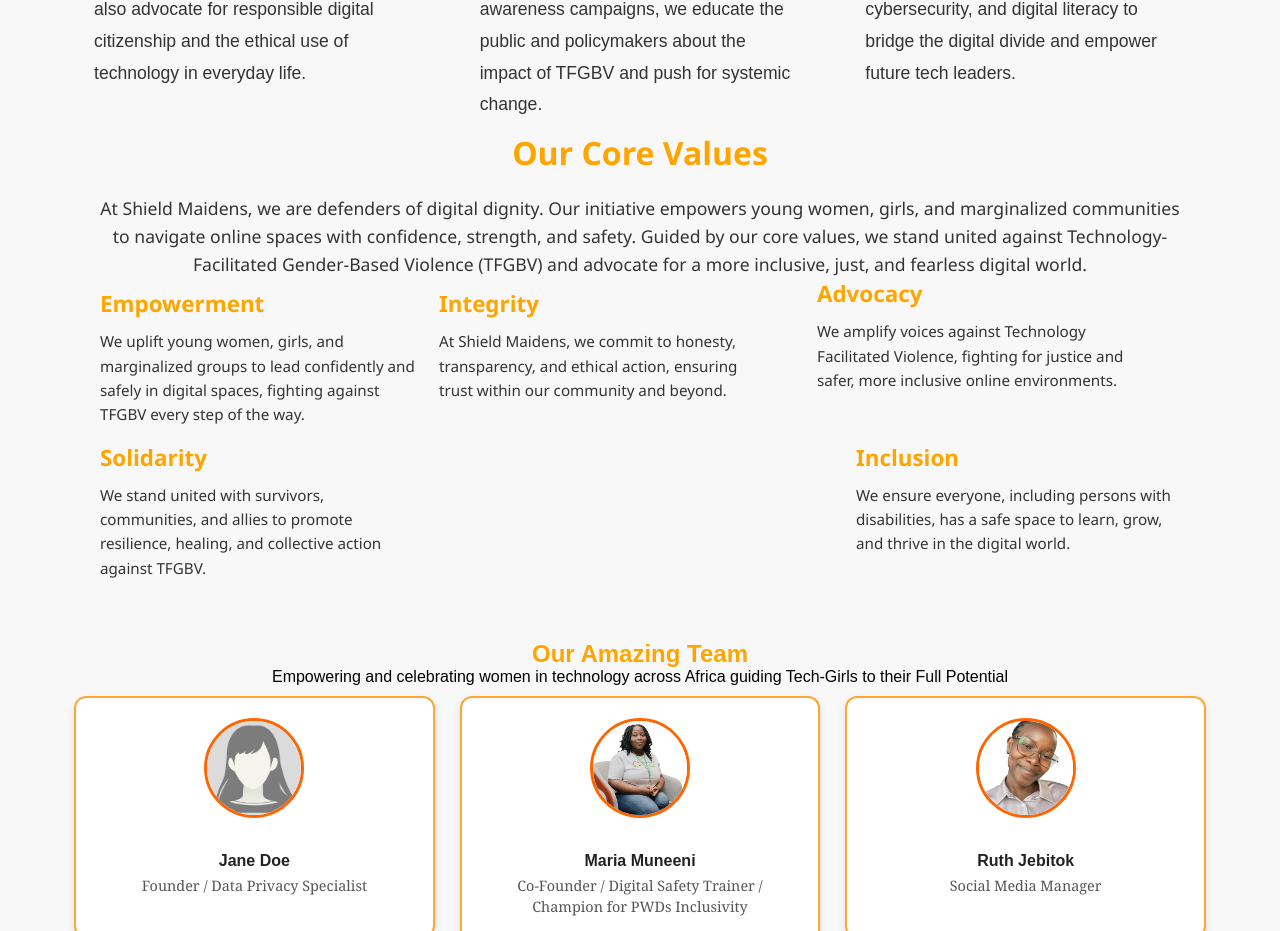
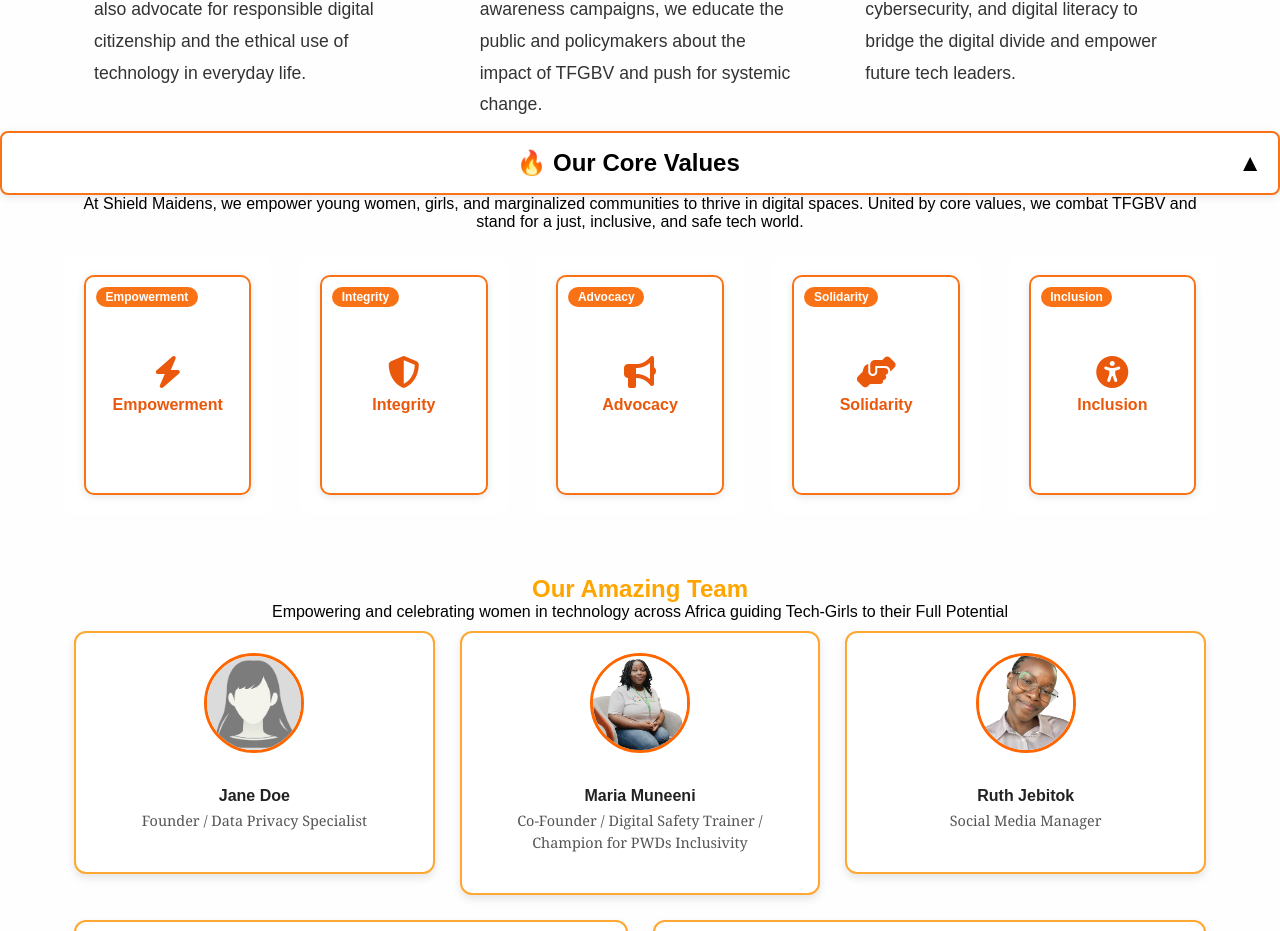
Before and after one commit to carey254/shieldmaidens-, a website: page about us.html in a window 1280 px wide. Shown: the part 1796-2727 px from the top of the page. Drawn offline with Linux system fonts and the light colour scheme.

Commit message:
Update about us page

```diff
--- a/about us.html
+++ b/about us.html
@@ -12,84 +12,130 @@
 
 
          /* Values page*/
-  .values-section {
-    padding: 60px 20px;
-    background: #ffffff; /* white background */
-    color: #000000; /* black text */
-    text-align: center;
+         * {
+          box-sizing: border-box;
         }
 
-.values-container {
-    max-width: 1200px;
-    margin: auto;
+        body {
+          font-family: sans-serif;
+          margin: 0;
+          background-color: #fefefe;
         }
 
-.values-section h2 {
-    color: #FF6600; /* strong orange for main title */
-    font-size: 2.5rem;
-    margin-bottom: 20px;
+        .values-section {
+          padding: 2rem;
+          background-color: #fff7ed;
+        }
+
+        summary {
+          background-color: #ffffff;
+          padding: 1.2rem;
+          font-size: 1.6rem;
+          font-weight: bold;
+          color: #ea580c;
+          text-align: center;
+          border-radius: 10px;
+          cursor: pointer;
+          border: 2px solid #f97316;
+          box-shadow: 0 2px 5px rgba(0,0,0,0.1);
+        }
+
+        summary::marker {
+          display: none;
         }
 
         .values-intro {
-    font-size: 1.2rem;
-    color: #333333;
+          text-align: center;
           max-width: 900px;
-    margin: 0 auto 50px auto;
-    line-height: 1.7;
+          margin: 1.7rem auto;
+          font-size: 1.3rem;
+          color: black;
         }
 
         .values-cards {
           display: flex;
           flex-wrap: wrap;
-  justify-content: space-between;
-  gap: 100px 60px;
-  max-width: 1600px;
-  margin: 0 auto;
+          justify-content: center;
+          gap: 1.5rem;
+          margin-top: 2rem;
         }
 
-/* General card style */
-.value-card {
-  background-color: transparent;
-  box-shadow: none;
-  padding: 0;
-  flex: 1 1 30%;
-  max-width: 30%;
-  text-align: left;
-  margin: 0; /* Remove auto-centering */
+        .card {
+          width: 18%;
+          min-width: 180px;
+          perspective: 1000px;
         }
 
-/* Move first two cards more to the left */
-.value-card:nth-child(1),
-.value-card:nth-child(2) {
-  margin-left: 0;
+        .card-inner {
+          width: 100%;
+          height: 220px;
+          position: relative;
+          transition: transform 0.8s;
+          transform-style: preserve-3d;
         }
 
-/* Center middle card (Advocacy) */
-.value-card:nth-child(3) {
-  margin: 0 auto;
+        .card:hover .card-inner {
+          transform: rotateY(180deg);
         }
 
-/* Move last two cards more to the right */
-.value-card:nth-child(4),
-.value-card:nth-child(5) {
-  margin-left: auto;
+        .card-front, .card-back {
+          position: absolute;
+          width: 100%;
+          height: 100%;
+          border-radius: 10px;
+          backface-visibility: hidden;
+          box-shadow: 0 2px 8px rgba(0,0,0,0.1);
+          background-color: white;
+          padding: 1rem;
+          display: flex;
+          flex-direction: column;
+          align-items: center;
+          justify-content: center;
+          text-align: center;
         }
 
-
-.logo{
-  height: 200px !important;
+        .card-front {
+          border: 2px solid #f97316;
+          color: #ea580c;
+          font-weight: bold;
         }
 
-.value-card h3 {
-    color: #FF6600; /* orange titles */
-    font-size: 1.8rem;
-    margin-bottom: 15px;
+        .card-front i {
+          font-size: 2rem;
+          margin-bottom: 0.5rem;
+          color: #ea580c;
         }
 
-.value-card p {
-    font-size: 1rem;
-    line-height: 1.6;
-    color: #333333;
+        .sticker {
+          position: absolute;
+          top: 10px;
+          left: 10px;
+          background: #f97316;
+          color: white;
+          font-size: 0.75rem;
+          padding: 0.2rem 0.6rem;
+          border-radius: 10px;
+        }
+
+        .card-back {
+          transform: rotateY(180deg);
+          background-color: #fff7ed;
+          border: 2px solid #f97316;
+          color: #444;
+          font-size: 0.95rem;
+          padding: 1rem;
+        }
+
+        @media (max-width: 1000px) {
+          .card {
+            width: 45%;
+          }
+        }
+
+        @media (max-width: 600px) {
+          .card {
+            width: 90%;
+          }
         }
 
 /*action*/
@@ -262,90 +308,68 @@
 /*OUR VALUES*/
 
 .values-section {
-  background-color: #fff;
-  color: #000;
-  padding: 40px;
-  font-family: 'Segoe UI', sans-serif;
+  background-color: #f3f4f6;
+  padding: 2rem;
+  font-family: sans-serif;
 }
 
-.values-container h2 {
-  text-align: center;
-  color: orange;
-  font-size: 2em;
-  margin-bottom: 20px;
+.values-container {
+  max-width: 960px;
+  margin: 0 auto;
+}
+
+summary {
+  font-size: 1.5rem;
+  font-weight: bold;
+  color: #000;
+  cursor: pointer;
+  padding: 1rem;
+  background-color: #fff;
+  border-radius: 0.5rem;
+  box-shadow: 0 2px 8px rgba(0, 0, 0, 0.1);
+  list-style: none;
+}
+
+details[open] summary::after {
+  content: "▲";
+  float: right;
+}
+
+summary::after {
+  content: "▼";
+  float: right;
 }
 
 .values-intro {
-  max-width: 800px;
-  margin: 0 auto 50px;
-  font-size: 1.1em;
-  line-height: 1.6;
-  text-align: center;
+  margin-top: 1rem;
+  font-size: 1rem;
+  color: black;
+}
+
+.values-cards {
+  margin-top: 1.5rem;
+  display: grid;
+  gap: 1rem;
+  grid-template-columns: repeat(auto-fit, minmax(250px, 1fr));
 }
 
 .value-card {
-  background-color: transparent;
-  box-shadow: none;
-  padding: 0;
-  flex: 1 1 30%;
-  max-width: 30%;
-  text-align: left;
-  margin: 0 auto;
+  background-color: #fff;
+  padding: 1rem;
+  border-radius: 0.75rem;
+  box-shadow: 0 2px 6px rgba(0, 0, 0, 0.1);
 }
 
-.values-cards {
-  display: flex;
-  flex-wrap: wrap;
-  justify-content: space-between;
-  gap: 100px 60px; /* row-gap column-gap */
-  max-width: 1600px;
-  margin: 0 auto;
-}
-
-.value-card::before {
-  content: none; /* remove numbering */
-}
-
-
-
-.value-card:nth-child(n+4) {
-  margin: 0; /* remove auto-centering */
-  flex: 2 2 40%;
-  max-width: 30%;
-}
-
-
-
-
-
 .value-card h3 {
-  color: orange;
-  margin-bottom: 10px;
-  font-size: 1.4em;
+  color: #6b21a8;
+  font-size: 1.2rem;
+  margin-bottom: 0.5rem;
 }
 
 .value-card p {
-  font-size: 0.95em;
-  color: #333;
+  color:black;
+  font-size: 1.03rem;
 }
-
-
-
-
-
-@media screen and (max-width: 900px) {
-  .value-card,
-  .value-card:nth-child(n+4) {
-    flex: 1 1 100%;
-    max-width: 100%;
-  }
-}
-
-.values-section {
-  margin-bottom: 100px;
-  padding-bottom: 1px; /* prevents margin collapse */
-}
-
 #team-intro {
   text-align: center;
   margin-top: 100px;
@@ -733,6 +757,63 @@
 }
 
 
+/* Hide hamburger & menu by default */
+.hamburger,
+.side-menu {
+  display: none;
+}
+
+/* Mobile styles only */
+@media (max-width: 768px) {
+  .hamburger {
+    position: fixed;
+    top: 15px;
+    right: 20px;
+    font-size: 24px;
+    z-index: 1001;
+    display: block;
+    cursor: pointer;
+    color: #333;
+  }
+
+  .side-menu {
+    display: flex;
+    flex-direction: column;
+    position: fixed;
+    top: 0;
+    left: -250px;
+    width: 250px;
+    height: 100%;
+    background-color: white;
+    padding: 20px;
+    box-shadow: 2px 0 5px rgba(0, 0, 0, 0.2);
+    transition: left 0.3s ease;
+    z-index: 1000;
+  }
+
+  .side-menu a {
+    text-decoration: none;
+    color: #333;
+    font-weight: 600;
+    margin: 15px 0;
+  }
+
+  .close-btn {
+    align-self: flex-end;
+    font-size: 20px;
+    margin-bottom: 10px;
+    cursor: pointer;
+  }
+
+  /* Hide original nav links */
+  nav .nav-links {
+    display: none !important;
+  }
+}
+
+.logo{
+  height: 200px !important;
+}
     </style>
 </head>
 <body>
@@ -757,6 +838,26 @@
         <a href="donate.html" class="highlight">Donate</a>
       </div>
     </nav>
+
+    <!-- Hamburger icon (mobile only) -->
+<div class="hamburger" onclick="toggleMenu()">
+  <i class="fas fa-bars"></i>
+</div>
+
+<!-- Side slide-in menu (mobile only) -->
+<div class="side-menu" id="sideMenu">
+  <div class="close-btn" onclick="toggleMenu()">
+    <i class="fas fa-times"></i>
+  </div>
+  <a href="index.html">Home</a>
+  <a href="about us.html">About Us</a>
+  <a href="resource&support.html">Resources</a>
+  <a href="events.html">Events</a>
+  <a href="news.html">News</a>
+  <a href="partner.html">Partner with Us</a>
+  <a href="donate.html">Donate</a>
+</div>
+
 
 
     <section class="hero-alt">
@@ -810,37 +911,86 @@
 </section>
 
 
-<!-- Our Core Values Section -->
+<!-- Tailwind Core Values Dropdown Cards Section -->
 <section class="values-section">
-<div class="values-container">
-  <h2>Our Core Values</h2>
+  <details open>
+    <summary>🔥 Our Core Values</summary>
     <p class="values-intro">
-    At Shield Maidens, we are defenders of digital dignity. Our initiative empowers young women, girls, and marginalized communities to navigate online spaces with confidence, strength, and safety. Guided by our core values, we stand united against Technology-Facilitated Gender-Based Violence (TFGBV) and advocate for a more inclusive, just, and fearless digital world.
+      At Shield Maidens, we empower young women, girls, and marginalized communities to thrive in digital spaces. United by core values, we combat TFGBV and stand for a just, inclusive, and safe tech world.
     </p>
+
     <div class="values-cards">
-      <div class="value-card">
-          <h3>Empowerment</h3>
-          <p>We uplift young women, girls, and marginalized groups to lead confidently and safely in digital spaces, fighting against TFGBV every step of the way.</p>
+      <div class="card">
+        <div class="card-inner">
+          <div class="card-front">
+            <div class="sticker">Empowerment</div>
+            <i class="fas fa-bolt"></i>
+            Empowerment
           </div>
-      <div class="value-card">
-          <h3>Integrity</h3>
-          <p>At Shield Maidens, we commit to honesty, transparency, and ethical action, ensuring trust within our community and beyond.</p>
-      </div>
-      <div class="value-card">
-          <h3>Advocacy</h3>
-          <p>We amplify voices against Technology Facilitated Violence, fighting for justice and safer, more inclusive online environments.</p>
-      </div>
-      <div class="value-card">
-          <h3>Solidarity</h3>
-          <p>We stand united with survivors, communities, and allies to promote resilience, healing, and collective action against TFGBV.</p>
-      </div>
-      <div class="value-card">
-          <h3>Inclusion</h3>
-          <p>We ensure everyone, including persons with disabilities, has a safe space to learn, grow, and thrive in the digital world.</p>
+          <div class="card-back">
+            We uplift women and girls to confidently and safely lead in digital spaces, fighting TFGBV every step of the way.
           </div>
         </div>
       </div>
+
+      <div class="card">
+        <div class="card-inner">
+          <div class="card-front">
+            <div class="sticker">Integrity</div>
+            <i class="fas fa-shield-alt"></i>
+            Integrity
+          </div>
+          <div class="card-back">
+            We are honest, ethical, and transparent in everything we do, building trust with our communities.
+          </div>
+        </div>
+      </div>
+
+      <div class="card">
+        <div class="card-inner">
+          <div class="card-front">
+            <div class="sticker">Advocacy</div>
+            <i class="fas fa-bullhorn"></i>
+            Advocacy
+          </div>
+          <div class="card-back">
+            We amplify marginalized voices and demand policies and protections that keep all users safe online.
+          </div>
+        </div>
+      </div>
+
+      <div class="card">
+        <div class="card-inner">
+          <div class="card-front">
+            <div class="sticker">Solidarity</div>
+            <i class="fas fa-hands-helping"></i>
+            Solidarity
+          </div>
+          <div class="card-back">
+            We stand with survivors and allies to build a community rooted in strength and resilience.
+          </div>
+        </div>
+      </div>
+
+      <div class="card">
+        <div class="card-inner">
+          <div class="card-front">
+            <div class="sticker">Inclusion</div>
+            <i class="fas fa-universal-access"></i>
+            Inclusion
+          </div>
+          <div class="card-back">
+            We celebrate diversity and ensure access for all, including those with disabilities, to participate equally in tech.
+          </div>
+        </div>
+      </div>
+    </div>
+  </details>
 </section>
+
+<!-- Font Awesome for icons -->
+<script src="https://kit.fontawesome.com/a076d05399.js" crossorigin="anonymous"></script>
+
 
 
 
@@ -971,6 +1121,15 @@
     images[current].classList.add('active');
   }, 4000); // change every 4 seconds
 
+
+  function toggleMenu() {
+    const menu = document.getElementById('sideMenu');
+    if (menu.style.left === '0px') {
+      menu.style.left = '-250px';
+    } else {
+      menu.style.left = '0px';
+    }
+  }
 </script>
 
 
```
Lines whose indentation alone changed are shown as unchanged.
